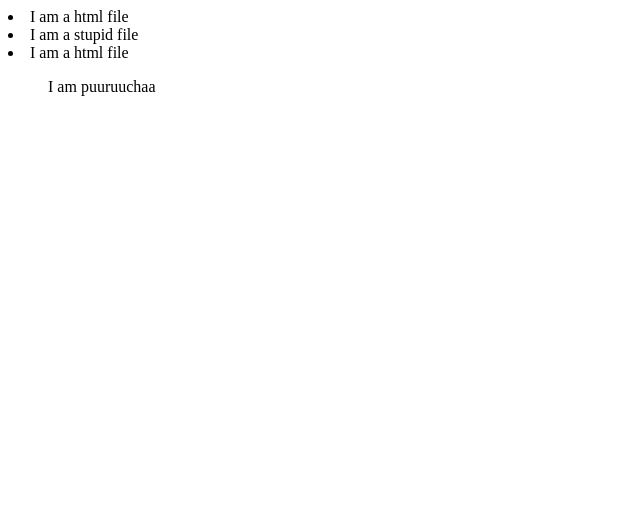
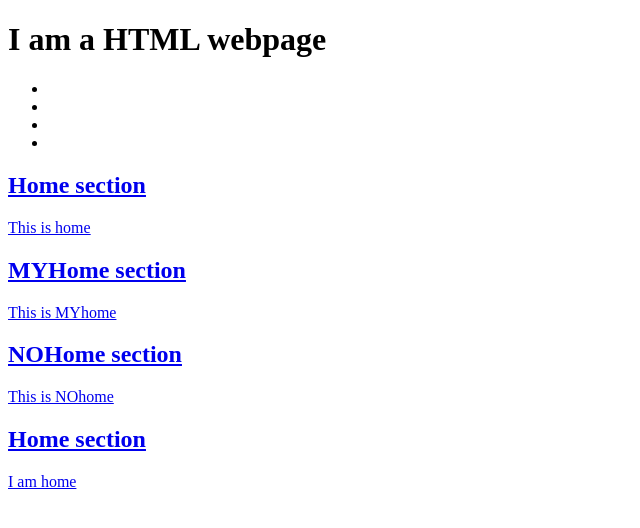
Before and after one commit to Adiraj-kashyap/hackathon1, a plain HTML site: page index.html in a window 1280 px wide. Shown: the whole page, without its empty margins (0-640 px from the left). Drawn offline with Linux system fonts and the light colour scheme.

Commit message:
edit html

```diff
--- a/index.html
+++ b/index.html
@@ -1,14 +1,43 @@
 <!DOCTYPE html>
-<html>
+<html lang="en">
     <head>
+        <meta charset="UTF-8">
+        <meta name="viewport" content="width=device-width, initial scale=1.0">
+
         <link rel="stylesheet" href="style.css" href="script.js">
+        <title>I am Htmll</title>
+
     </head>
     <body>
-        <div class="files">
-            <li>I am a html file</li>
-            <li>I am a stupid file</li>
-            <li>I am a html file</li>
-            <ul>I am puuruuchaa</ul>
-        </div>
+        <header>
+            <h1>I am a HTML webpage</h1>
+            <nav>
+                <ul>
+                    <li><a href="#Home"</li>
+                    <li><a href="#MYHOME"</li>
+                    <li><a href="#NOHOME"</li>
+                    <li><a href="#IamHome"</li>
+                </ul>
+            </nav>
+        </header>
+        <main>
+            <section id="Home">
+                <h2>Home section</h2>
+                <p>This is home</p>
+            </section>
+            <section id="MYHOME">
+                <h2>MYHome section</h2>
+                <p>This is MYhome</p>
+            </section>
+            <section id="NOHome">
+                <h2>NOHome section</h2>
+                <p>This is NOhome</p>
+            </section>
+            <section id="IamHome">
+                <h2>Home section</h2>
+                <p>I am home</p>
+            </section>
+        </main>
+
     </body>
 </html>
--- a/style.css
+++ b/style.css
@@ -0,0 +1,10 @@
+.files{
+    padding: 10em;
+    position: fixed;
+    display: block;
+    top: 1em;
+    left: 1em;
+    height: 3px;
+    background-color: aqua;
+
+}
```
